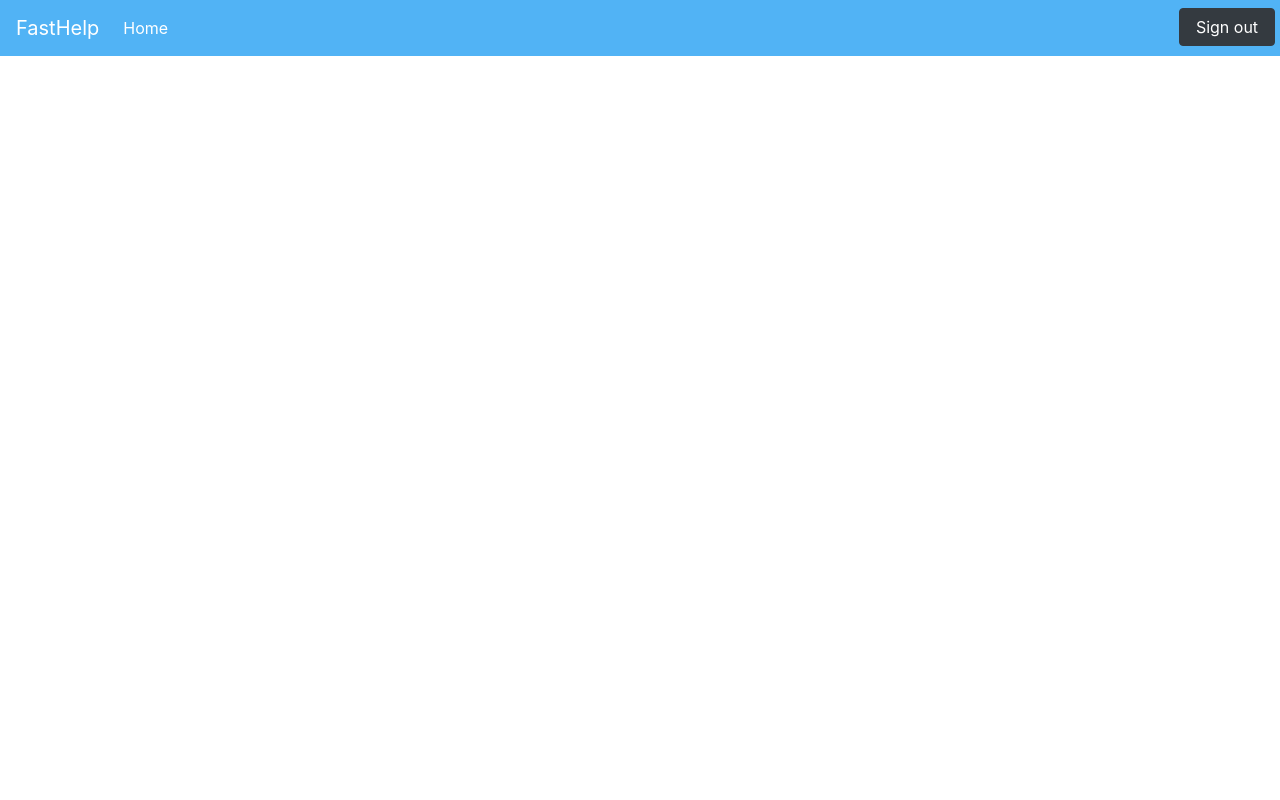
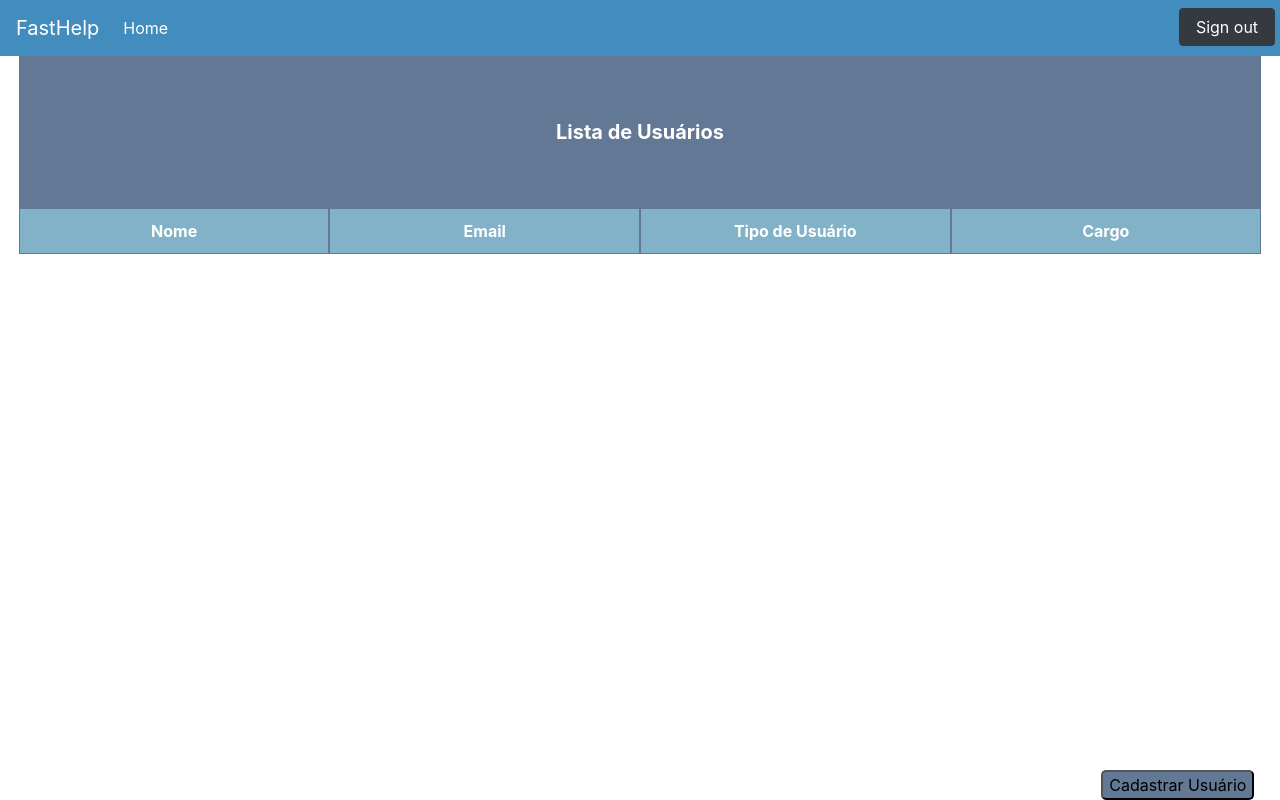
Before and after one commit to BrunoWil/FastHelpDesk, a React (Create React App) app: page / in a window 1280 px wide. Built offline with nearby package versions, Linux system fonts and the light colour scheme; no server answers.

Commit message:
Do not touch eol

```diff
--- a/package.json
+++ b/package.json
@@ -3,6 +3,7 @@
   "version": "0.1.0",
   "private": true,
   "dependencies": {
+    "firebase": "^7.5.0",
     "react": "^16.12.0",
     "react-dom": "^16.12.0",
     "react-scripts": "3.2.0"
--- a/src/App.js
+++ b/src/App.js
@@ -1,4 +1,5 @@
 import React from 'react';
+import firebase from './config/firebase';
 
 function App() {
   return (
--- a/src/components/navbar/navbar.css
+++ b/src/components/navbar/navbar.css
@@ -1,5 +1,5 @@
 .navbar{
-    background-color: #51b3f5;
+    background-color: #428cbe;
 }
 
 .nav-item a{
--- a/src/index.js
+++ b/src/index.js
@@ -1,5 +1,5 @@
 import React from 'react';
 import ReactDOM from 'react-dom';
-import App from './view/RegistroDePatrimonio/index';
+import App from './view/UsuariosCadastradosTecnico/';
 
 ReactDOM.render(<App />, document.getElementById('root'));
--- a/src/view/RegistroDePatrimonio/RegistroDePatrimonio.css
+++ b/src/view/RegistroDePatrimonio/RegistroDePatrimonio.css
@@ -0,0 +1,35 @@
+
+.row {
+    padding: 0% 0% 0%;
+    margin: 0% 5mm 0%;
+}
+
+.setor h5{
+    color: #080808;
+    text-align: center;
+    padding: 5% 0% 5%;
+    background-color: #627894;
+    border: #627894;
+    margin: 0% 5mm 0%;
+}
+
+.themed-grid-col {
+    padding: 10px 10px 10px;
+    background-color: #82b2c8;
+    border: 1px solid #627894;
+    text-align: center;
+  }
+
+.bt {
+    position: fixed;
+    right: 2%;
+    bottom: 0;
+    z-index:10;
+    background-color: #627894;
+    border-radius: 5px;
+}
+
+.bt:hover{
+    background-color: black;
+    color: #ffffff;
+}
--- a/src/view/RegistroDePatrimonio/index.js
+++ b/src/view/RegistroDePatrimonio/index.js
@@ -4,8 +4,25 @@ import Navbar from '../../components/navbar/index';
 
 function RegistroDePatrimonio(){
     return(
-        <Navbar></Navbar>
-    )
+        <div className="setor">
+            <Navbar></Navbar>
+            <h5 className="font-weight-bold text-white">Patrimônios</h5>
+
+            <div class="row">
+
+                <div className="col-md-3 themed-grid-col font-weight-bold text-white">Identificador</div>
+                <div className="col-md-3 themed-grid-col font-weight-bold text-white">Tipo</div>
+                <div className="col-md-3 themed-grid-col font-weight-bold text-white">Marca</div>
+                <div className="col-md-3 themed-grid-col font-weight-bold text-white">Setor</div>
+            </div>
+
+            <button type="button" class="bt">Cadastrar Patrimônio</button>
+
+        </div>
+
+
+
+    );
 }
 
 export default RegistroDePatrimonio;
--- a/src/view/UsuariosCadastradosTecnico/UsuariosCadastradosTecnico.css
+++ b/src/view/UsuariosCadastradosTecnico/UsuariosCadastradosTecnico.css
@@ -0,0 +1,33 @@
+.uc h5{
+    text-align: center;
+    background-color: #627894;
+    padding: 5% 0% 5%;
+    margin: 0% 5mm 0%;
+}
+
+
+.row {
+    padding: 0% 0% 0%;
+    margin: 0% 5mm 0%;
+}
+
+.themed-grid-col {
+    padding: 10px 0% 10px;
+    background-color: #82b2c8;
+    border: 1px solid #627894;
+    text-align: center;
+}
+
+.bt {
+    position: fixed;
+    right: 2%;
+    bottom: 0;
+    z-index:10;
+    background-color: #627894;
+    border-radius: 5px;
+}
+
+.bt:hover{
+        background-color: black;
+        color: #ffffff;
+}
--- a/src/view/UsuariosCadastradosTecnico/index.js
+++ b/src/view/UsuariosCadastradosTecnico/index.js
@@ -1,10 +1,29 @@
-import React from 'react';
+import React, {Component} from 'react';
 import '../../components/navbar/index';
 import Navbar from '../../components/navbar/index';
+import '../UsuariosCadastradosTecnico/UsuariosCadastradosTecnico.css';
+import configFB from '../../config/firebase';
+
+
+
 
 function UsuariosCadastrados(){
     return(
-        <Navbar></Navbar>
+        <div className="uc">
+            <Navbar></Navbar>
+            <h5 className="font-weight-bold text-white">Lista de Usuários</h5>
+            <div className="row">
+                <div className="col-md-3 themed-grid-col font-weight-bold text-white">Nome</div>
+                <div className="col-md-3 themed-grid-col font-weight-bold text-white">Email</div>
+                <div className="col-md-3 themed-grid-col font-weight-bold text-white">Tipo de Usuário</div>
+                <div className="col-md-3 themed-grid-col font-weight-bold text-white">Cargo</div>
+            </div>
+            <button type="button" class="bt">Cadastrar Usuário</button>
+
+        </div>
+
+
+
     )
 }
 
```
Also changed, not shown: src/components/navbar/index.js (line endings or trailing spaces), 2 other files (tests, documents, lock files or other folders).
